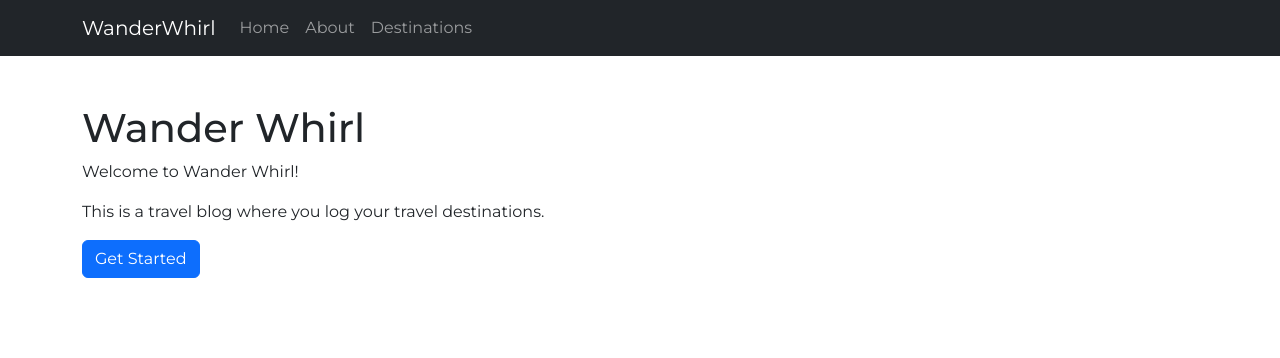
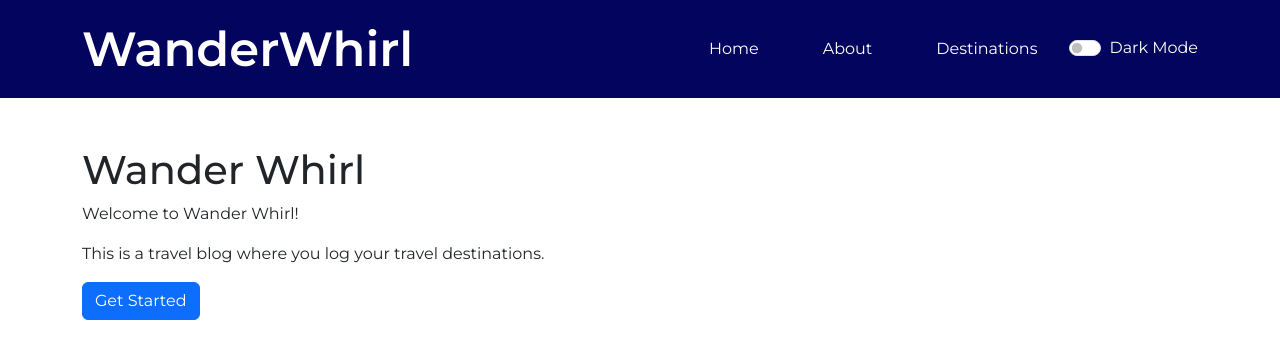
Before and after one commit to buffaloss/pw-lab6, a React (Create React App) app in the folder wander-whirl/: page / in a window 1280 px wide. Shown: the top 358 px of the page. Built offline with nearby package versions, Linux system fonts and the light colour scheme.

Commit message:
Add navbar styling

```diff
--- a/wander-whirl/src/App.js
+++ b/wander-whirl/src/App.js
@@ -1,9 +1,8 @@
-import React, {useState} from 'react';
-import './index.css';
+import React, { useState } from "react";
+import "./index.css";
 // import './reset.css';
 
-
-function App(){
+function App() {
   const [isOpen, setIsOpen] = useState(false);
 
   const toggleMenu = () => {
@@ -12,24 +11,50 @@ function App(){
 
   return (
     <div>
-    <nav className="navbar navbar-expand-lg navbar-dark bg-dark">
+      <nav className="navbar navbar-expand-lg">
         <div className="container">
-        <a className="navbar-brand" href="#">WanderWhirl</a>
+          <a className="navbar-brand" href="#">
+            WanderWhirl
+          </a>
           <button className="navbar-toggler" type="button" onClick={toggleMenu}>
             <span className="navbar-toggler-icon"></span>
           </button>
-        <div className={`collapse navbar-collapse ${isOpen ? 'show' : ''}`} id="navbarNav">
+          <div
+            className={`collapse navbar-collapse justify-content-end ${
+              isOpen ? "show" : ""
+            }`}
+            id="navbarNav"
+          >
             <ul className="navbar-nav ml-auto">
               <li className="nav-item">
-              <a className="nav-link" href="#">Home</a>
+                <a className="nav-link" href="#">
+                  Home
+                </a>
               </li>
               <li className="nav-item">
-              <a className="nav-link" href="#">About</a>
+                <a className="nav-link" href="#">
+                  About
+                </a>
               </li>
               <li className="nav-item">
-              <a className="nav-link" href="#">Destinations</a>
+                <a className="nav-link" href="#">
+                  Destinations
+                </a>
               </li>
             </ul>
+            <div className="form-check form-switch ml-3">
+              <input
+                className="form-check-input"
+                type="checkbox"
+                id="flexSwitchCheckDefault"
+              />
+              <label
+                className="form-check-label text-white"
+                htmlFor="flexSwitchCheckDefault"
+              >
+                Dark Mode
+              </label>
+            </div>
           </div>
         </div>
       </nav>
--- a/wander-whirl/src/index.css
+++ b/wander-whirl/src/index.css
@@ -6,3 +6,28 @@ body {
   margin: 0;
   font-family: 'Montserrat', sans-serif;
 }
+
+nav {
+  background-color: #03045E;
+}
+
+.navbar-nav .nav-item .nav-link {
+  color:white;
+  padding-left: 2em;
+  padding-right:2em;
+}
+
+.navbar-nav .nav-item .nav-link:hover {
+  color: #CAF0F8;
+  font-weight: 600;
+}
+
+.navbar-brand {
+  color: white;
+  font-size: 3em;
+  font-weight:600;
+}
+
+.navbar-brand:hover {
+  color: #CAF0F8;
+}
```
Lines whose indentation alone changed are shown as unchanged.
